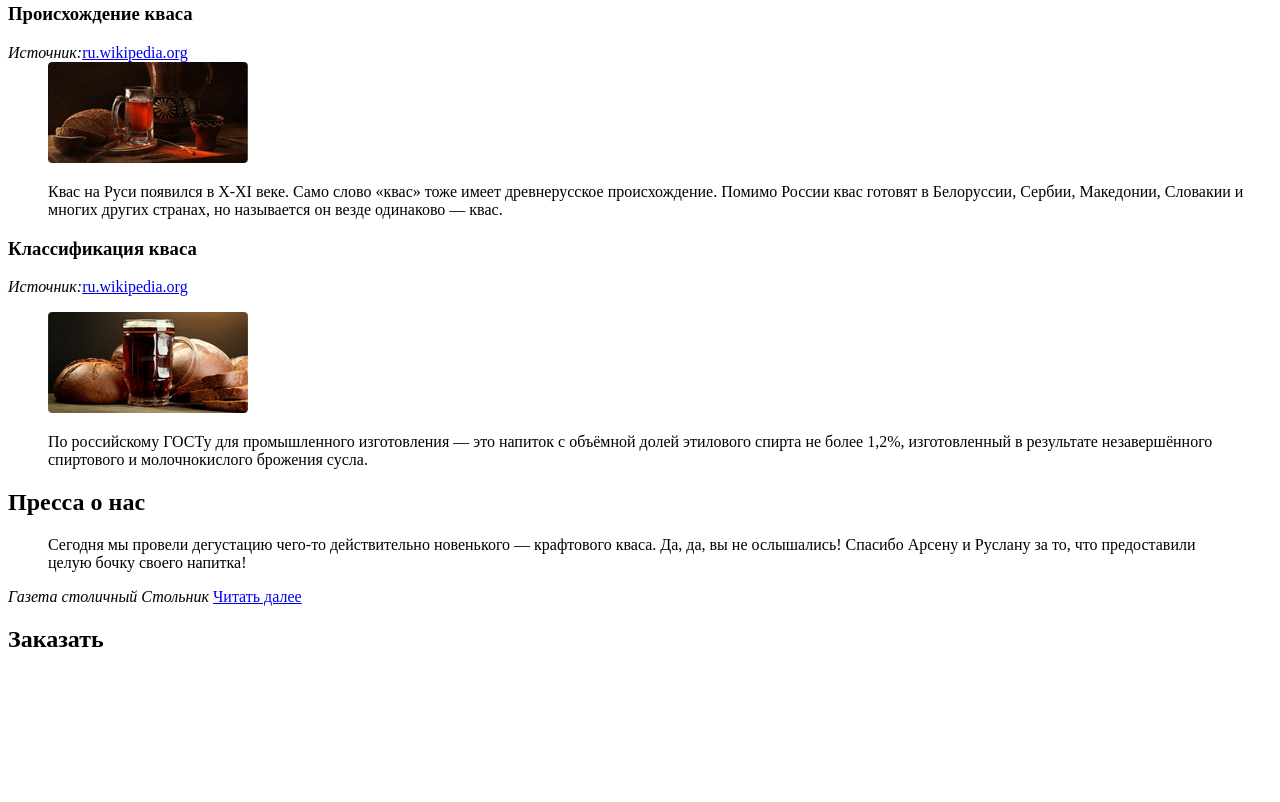
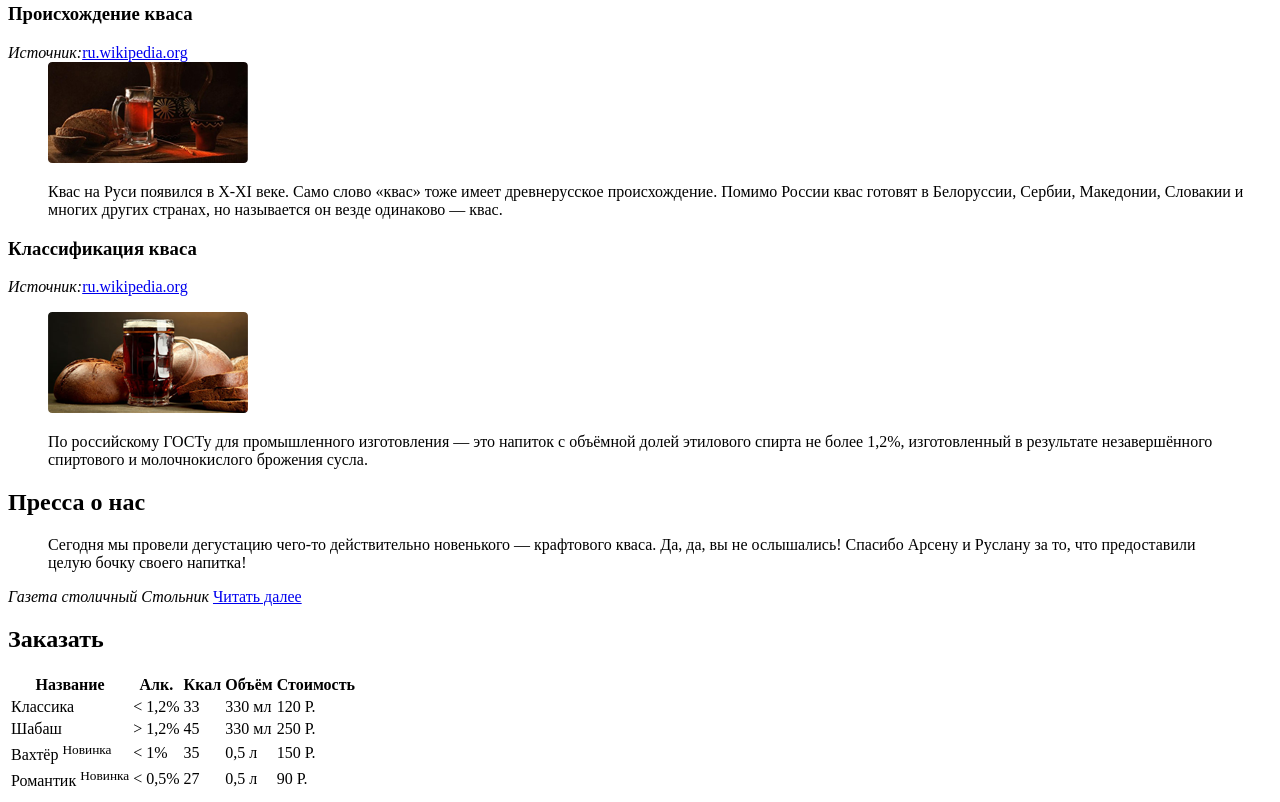
Before and after one commit to ParaAvis85/site, a plain HTML site: page index.html in a window 1280 px wide. Shown: the part 1967-2769 px from the top of the page. Before the commit the page ends 2666 px from the top, so only its background shows below. Drawn offline with Linux system fonts and the light colour scheme.

Commit message:
внесение данных в таблицу ассортимента

```diff
--- a/index.html
+++ b/index.html
@@ -117,32 +117,39 @@
 <h2>Заказать</h2>
 <table>
   <tr>
-    <th></th>
-    <th></th>
-    <th></th>
-    <th></th>
-    <th></th>
+    <th>Название</th>
+    <th>Алк.</th>
+    <th>Ккал</th>
+    <th>Объём</th>
+    <th>Стоимость</th>
   </tr>
   <tr>
-    <td></td>
-    <td></td>
-    <td></td>
-    <td></td>
-    <td></td>
+    <td>Классика</td>
+    <td>&lt; 1,2%</td>
+    <td>33</td>
+    <td>330 мл</td>
+    <td>120 Р.</td>
   </tr>
   <tr>
-    <td></td>
-    <td></td>
-    <td></td>
-    <td></td>
-    <td></td>
+    <td>Шабаш</td>
+    <td>&gt; 1,2%</td>
+    <td>45</td>
+    <td>330 мл</td>
+    <td>250 Р.</td>
     </tr>
   <tr>
-    <td></td>
-    <td></td>
-    <td></td>
-    <td></td>
-    <td></td>
+    <td>Вахтёр <sup>Новинка</sup></td>
+    <td>&lt; 1%</td>
+    <td>35</td>
+    <td>0,5 л</td>
+    <td>150 Р.</td>
+    </tr>
+    <tr>
+      <td>Романтик <sup>Новинка</sup></td>
+      <td>&lt; 0,5%</td>
+      <td>27</td>
+      <td>0,5 л</td>
+      <td>90 Р.</td>
     </tr>
 </table>
   </body>
```
